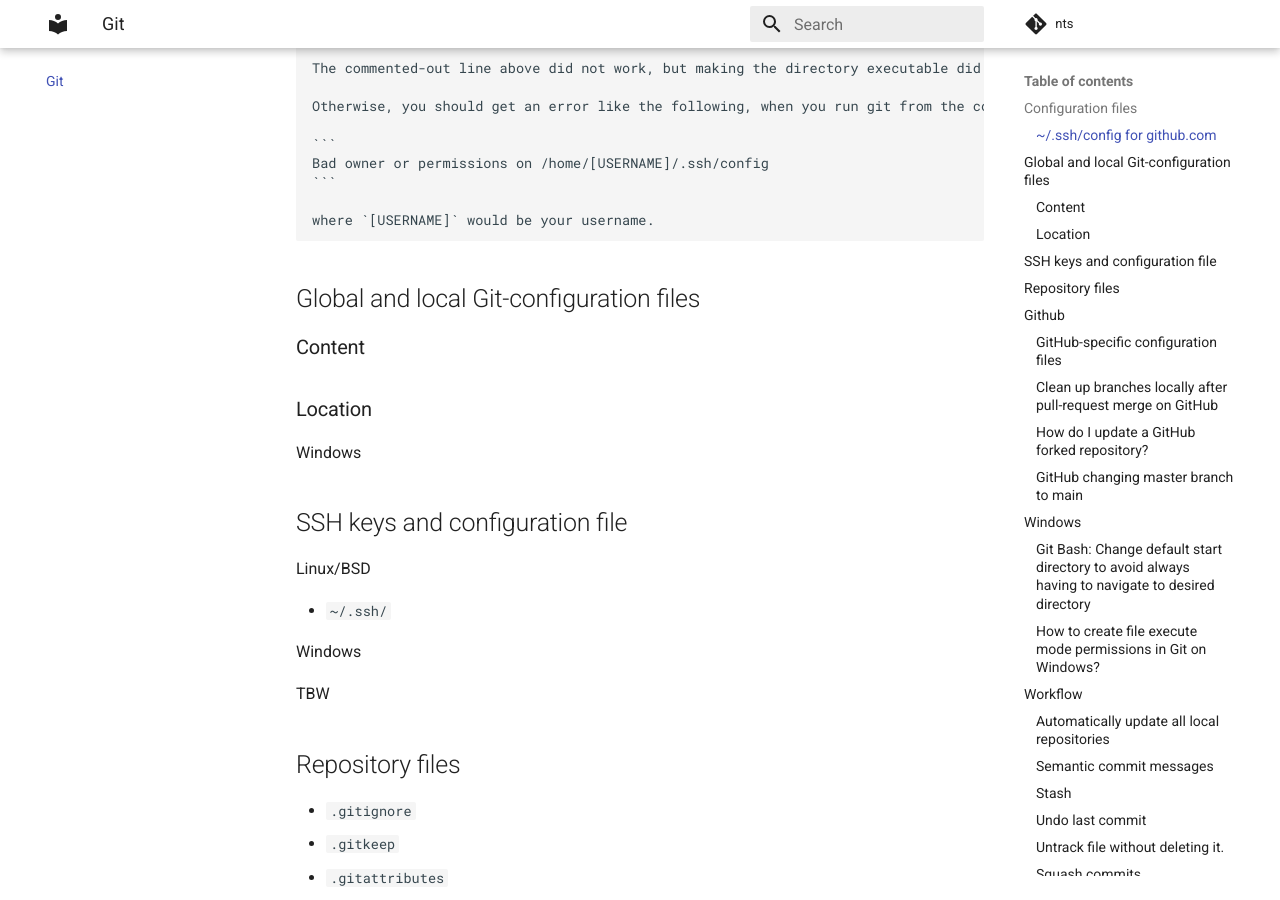
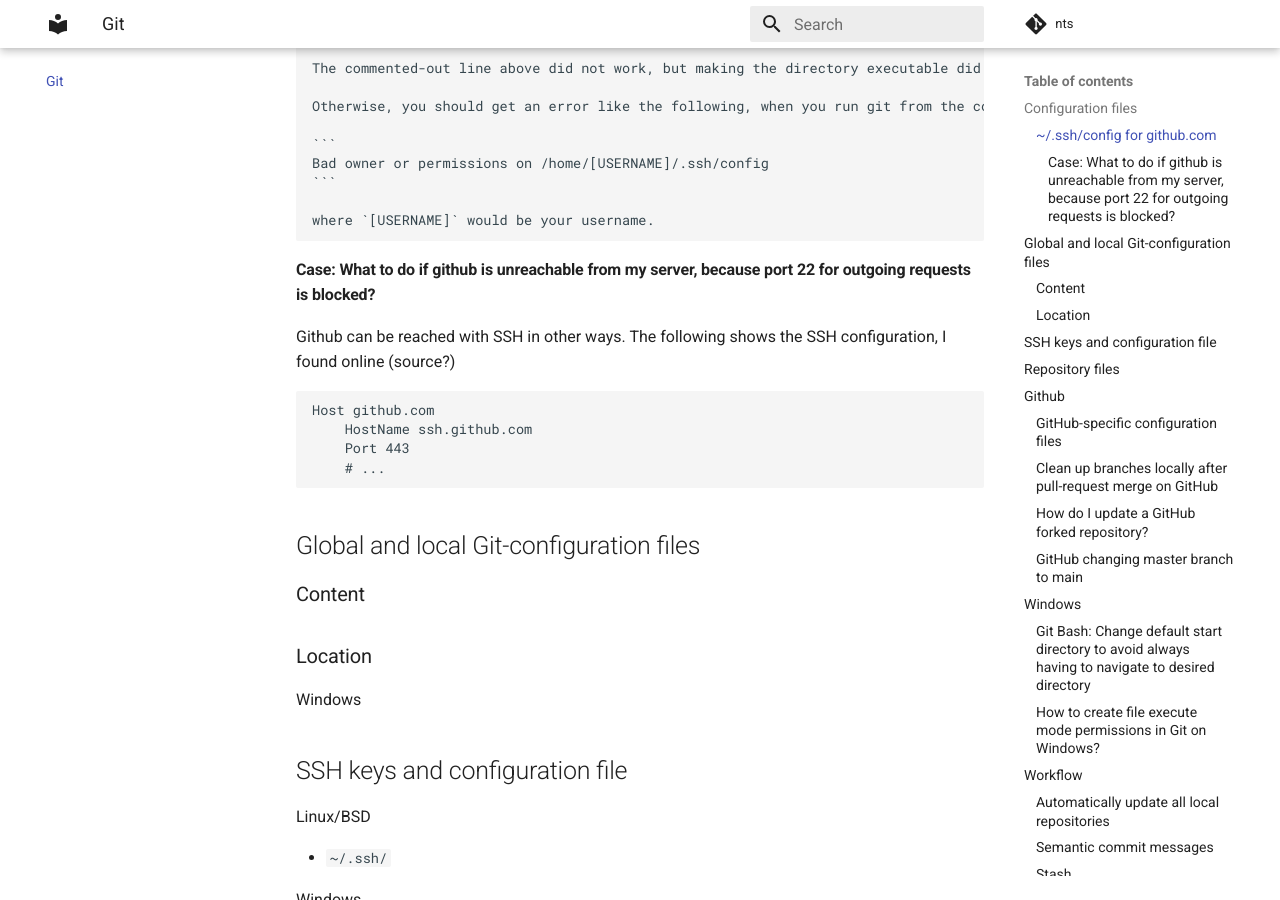
Before and after one commit to xidus/nts, an MkDocs documentation site: the page built from docs/git.md, in a window 1280 px wide and 900 px high, scrolled down 683 px. Built offline with MkDocs 1.6.1 and Material for MkDocs 9.7.7, drawn with Linux system fonts in a browser that asks for light colours; comment, search, counter and statistics services are not loaded.

Commit message:
docs: Add case where outgoing port 22 requests are blocked.

````diff
--- a/docs/git.md
+++ b/docs/git.md
@@ -38,6 +38,16 @@ Host github.com
 
     where `[USERNAME]` would be your username.
 
+#### Case: What to do if github is unreachable from my server, because port 22 for outgoing requests is blocked?
+
+Github can be reached with SSH in other ways. The following shows the SSH configuration, I found online (source?)
+
+```sshconfig
+Host github.com
+    HostName ssh.github.com
+    Port 443
+    # ...
+```
 
 ## Global and local Git-configuration files
 
````
